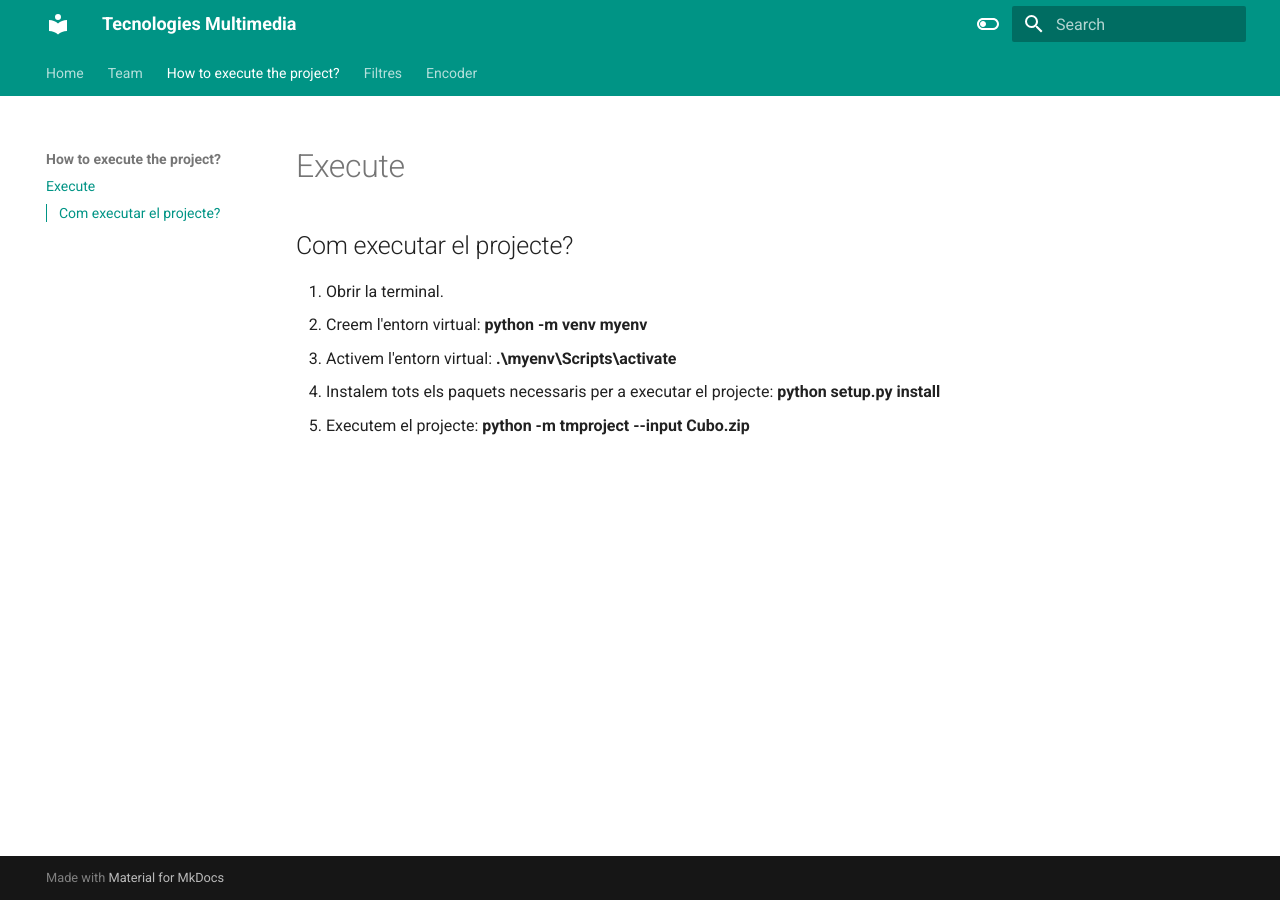
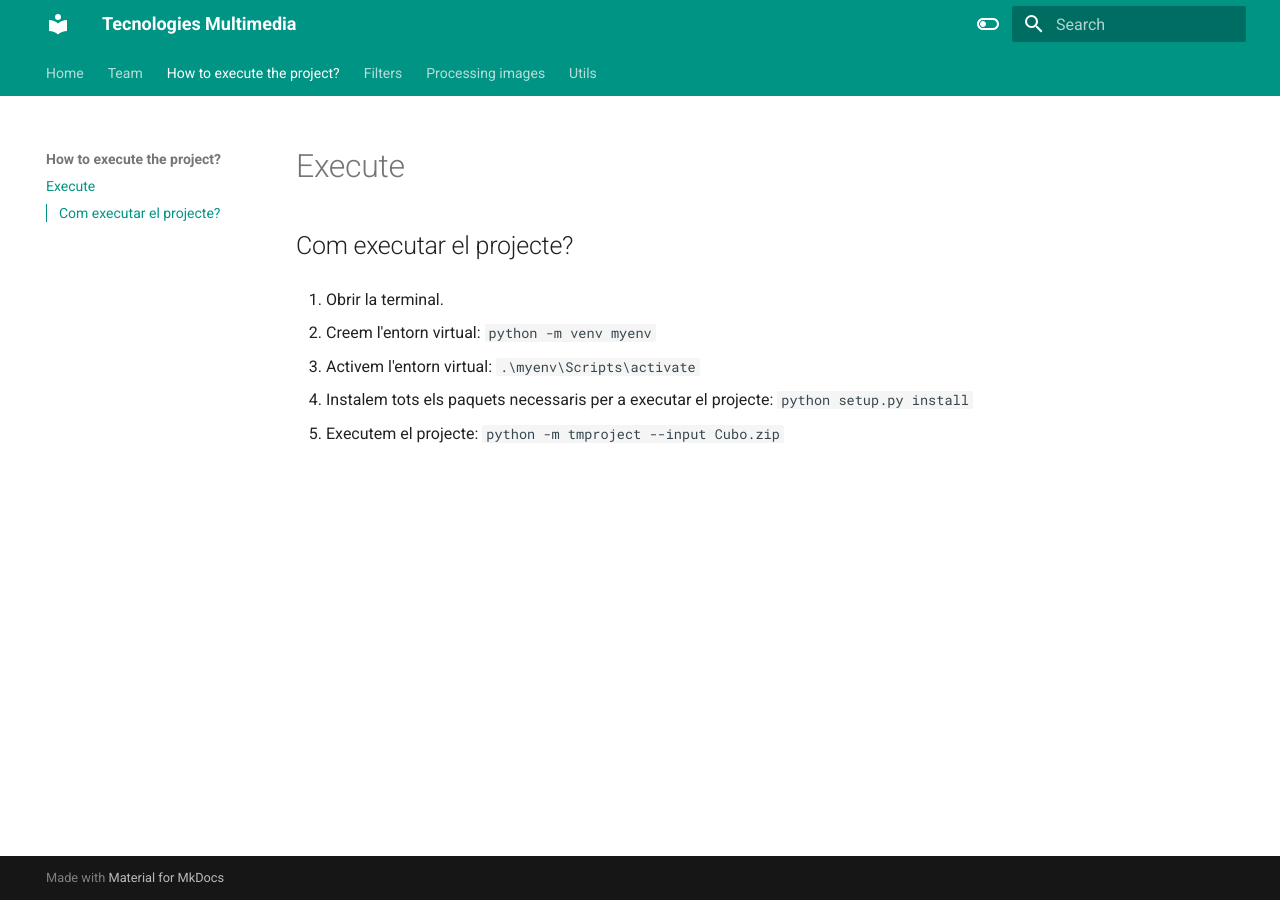
Before and after one commit to Tecnologies-Multimedia-2024/projecteTM, an MkDocs documentation site: the page built from docs/execute.md, in a window 1280 px wide. Built offline with MkDocs 1.6.1 and Material for MkDocs 9.7.7, drawn with Linux system fonts in a browser that asks for light colours.

Commit message:
docs modified and add methods

```diff
--- a/docs/execute.md
+++ b/docs/execute.md
@@ -1,11 +1,15 @@
 
 ## Com executar el projecte?
 1. Obrir la terminal.
+
 2. Creem l'entorn virtual:
-**python -m venv myenv**
+`python -m venv myenv`
+
 3. Activem l'entorn virtual:
-**.\myenv\Scripts\activate**
+`.\myenv\Scripts\activate`
+
 4. Instalem tots els paquets necessaris per a executar el projecte:
-**python setup.py install**
+`python setup.py install`
+
 5. Executem el projecte:
-**python -m tmproject --input Cubo.zip**
+`python -m tmproject --input Cubo.zip`
--- a/mkdocs.yml
+++ b/mkdocs.yml
@@ -34,7 +34,9 @@ nav:
       - "Team": "team.md"
   - "How to execute the project?":
       - "Execute": "execute.md"
-  - Filtres:
-      - "Filtres Normals": "filters.md"
-  - Encoder:
-      - "Encoder": "encoder.md"
+  - Filters:
+      - "Filters": "filters.md"
+  - Processing images:
+      - "Processing images": "encoder.md"
+  - Utils:
+      - "Utils": "utils.md"
```
Also changed, not shown: docs/encoder.md (+6 -1 lines), docs/filters.md (+5 -0 lines), docs/utils.md (added, +18 -0 lines).
